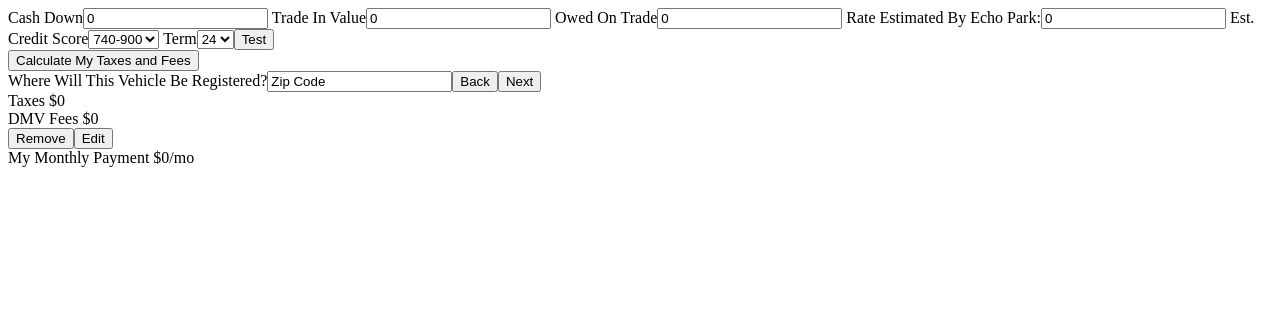
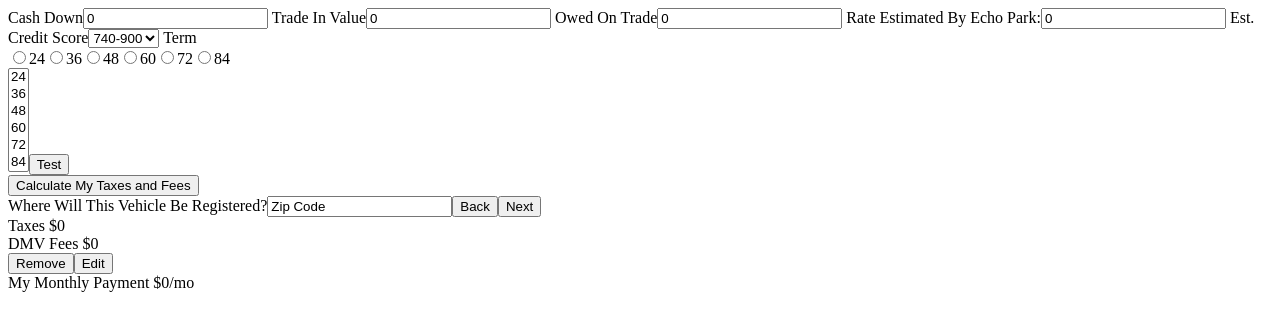
Before and after one commit to SDC-ghrden03/cost-calculator, a React app: page / in a window 1280 px wide. Shown: the top 330 px of the page. Built offline with nearby package versions, Linux system fonts and the light colour scheme; no server answers; the HTML template or start-up script is replaced by a standard one.

Commit message:
added radio buttons, testing them

```diff
--- a/client/src/component/App.jsx
+++ b/client/src/component/App.jsx
@@ -45,7 +45,7 @@ class App extends React.Component {
         return res.json()
     })
     .then((data)=>{
-      console.log('data',data)
+      console.log('zipcode data', data)
       this.setState({
             taxes: data.creditScore[0].taxes,
             fees: data.creditScore[0].fees,
@@ -58,7 +58,7 @@ class App extends React.Component {
   }
   componentDidMount() {
     this.getCost(1)
-    this.getZipcode(60030)
+    //this.getZipcode(60030)
   }
   render() {
     return (
--- a/client/src/component/Form.jsx
+++ b/client/src/component/Form.jsx
@@ -81,6 +81,10 @@ class Form extends React.Component {
     let zipcode = document.getElementById("zipcode").value;
     console.log(zipcode)
     this.props.getZipcode(zipcode)
+    this.setState({
+      zipcode: zipcode,
+      rateEstimate:this.props.state.rate
+    }, ()=>{console.log('rate', this.state.rate)})
   }
   clearZipcode() {
 
@@ -92,7 +96,7 @@ class Form extends React.Component {
   render() {
     return (
       <div>
-      <form onSubmit={this.onFormSubmit}>
+      <form id="costCalculator" onSubmit={this.onFormSubmit}>
       <label> Cash Down
         <input name="cashDown" value={this.state.cashDown} onChange={this.onFormChange} />
       </label>
@@ -106,7 +110,7 @@ class Form extends React.Component {
         <input name="rateEstimate" value={this.state.displayedRate} readOnly/>
       </label>
       <label> Est. Credit Score
-      <select name="creditScore" className="credit-data" onChange={this.onFormChange} onChange={this.changeRateEstimate}>
+      <select name="creditScore" id="creditScore" onChange={this.onFormChange} onChange={this.changeRateEstimate}>
       <option value={1}>740-900</option>
       <option value={1.35}>700-739</option>
       <option value={1.5}>670-699</option>
@@ -115,7 +119,21 @@ class Form extends React.Component {
         </select>
       </label>
       <label> Term
-      <select name = "term" className="txn-data" onChange={this.onFormChange}>
+      <div className="radio-term" onChange={this.onFormChange}>
+    <input type="radio" id="24" value={24} name="term"></input>
+    <label htmlFor="24">24</label>
+    <input type="radio" id="36" value={36} name="term"></input>
+    <label htmlFor="36">36</label>
+    <input type="radio" id="48" value={48} name="term"></input>
+    <label htmlFor="48">48</label>
+    <input type="radio" id="60" value={60} name="term"></input>
+    <label htmlFor="60">60</label>
+    <input type="radio" id="72" value={72} name="term"></input>
+    <label htmlFor="72">72</label>
+    <input type="radio" id="84" value={84} name="term"></input>
+    <label htmlFor="84">84</label>
+      </div>
+      <select name = "term" size="6" onChange={this.onFormChange}>
       <option value={24}>24</option>
       <option value={36}>36</option>
       <option value={48}>48</option>
```
Also changed, not shown: package.json (+7 -3 lines), 4 other files (tests, documents, lock files or other folders).
